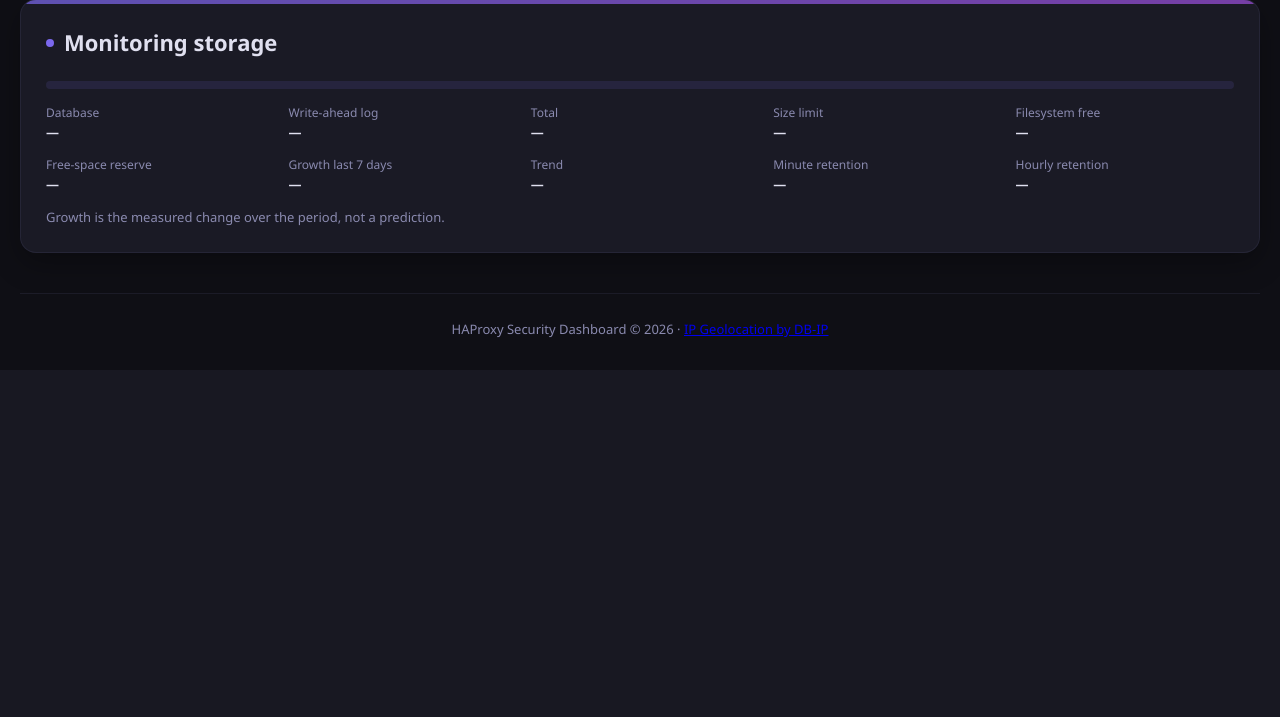
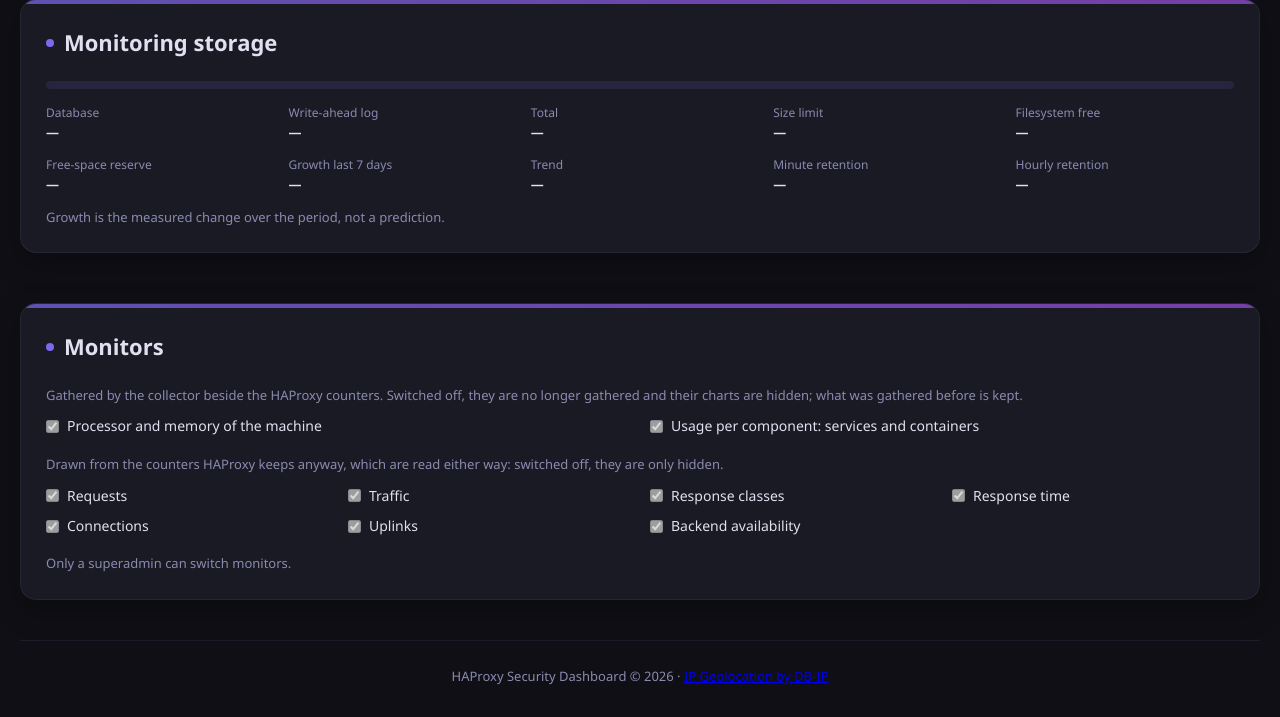
Before and after one commit to CLLlAgOB/easy-ha-proxy, a Python web app: template docker/app/haproxy_admin/templates/monitoring.html in a window 1280 px wide. Shown: the part 2197-2914 px from the top of the page. Before the commit the page ends 2567 px from the top, so only its background shows below. Run offline with Jinja, Linux system fonts and the light colour scheme; the template is opened without the code that fills it, so the values that code supplies are empty.

Commit message:
Monitoring: each monitor can be switched off, and what metricsd gathers stops
Not every gateway needs every monitor: on a virtual machine the machine's
own load may be of no interest, and the split per component -- a walk of
the cgroup tree and the containers on every poll -- is the costliest part
of what the collector does.

A new "Monitors" card on the monitoring page lists them in two groups:

- gathered by metricsd beside HAProxy's counters: the processor and memory
  of the machine, and their split per service and container. Switched off,
  they are no longer read at all; what was gathered before is kept. The
  split needs the machine, so it cannot be on without it.
- drawn from the counters HAProxy keeps anyway: requests, traffic, response
  classes, response time, connections, uplinks, backend availability. The
  one `show stat` every poll reads carries them all, so for these, off
  means hidden -- and no longer requested by the page.

The choice is kept in the collector's own state beside the uplink names,
survives a restart, and comes back with every summary, so every viewer's
page draws the same. Only a superadmin can change it (CSRF-protected,
audited); everyone else sees the switches greyed out. An unknown name or a
value that is not true or false is refused, so a typo cannot quietly switch
nothing. Switching the machine or the split back on starts their rates
afresh instead of measuring across the pause.

Tests: polls with each monitor off, the choice across a restart, a damaged
record, the daemon's API, the panel's checks and its forwarding, a switch
on the card for every monitor the daemon knows, and the card's text in
Russian. Each part of the collector, undone in a copy, fails them.

Co-Authored-By: Claude Opus 5.5 <noreply@anthropic.com>

```diff
--- a/docker/app/haproxy_admin/static/js/monitoring.js
+++ b/docker/app/haproxy_admin/static/js/monitoring.js
@@ -112,7 +112,102 @@
     lineChoices = {};
   }
 
+  /* ---------- monitors ---------- */
+
+  // Which monitors run, as the summary reports them (the Monitors card);
+  // all of them until it does. The machine's charts belong to "machine",
+  // its group lines and component list to "components".
+  let monitors = null;
+  let monitorsEditable = false;
+  const CHART_MONITORS = {
+    requests: "requests",
+    traffic: "traffic",
+    responses: "responses",
+    latency: "latency",
+    connections: "connections",
+    cpu: "machine",
+    memory: "machine"
+  };
+  const GROUP_LINES = ["helpers", "containers", "other"];
+
+  function monitorOn(name) {
+    return !monitors || monitors[name] !== false;
+  }
+
+  function chartOn(name) {
+    return monitorOn(CHART_MONITORS[name]);
+  }
+
+  // A line that only exists because components are gathered.
+  function componentLine(spec) {
+    return Boolean(spec.component) || GROUP_LINES.includes(spec.key);
+  }
+
+  function setOff(id, off) {
+    const element = byId(id);
+    if (element) element.classList.toggle("mon-off", off);
+  }
+
+  function applyMonitors(next) {
+    if (!next || typeof next !== "object") return;
+    monitors = next;
+    CHARTS.forEach((chart) => {
+      const card = document.querySelector(`.mon-chart[data-chart="${chart.name}"]`);
+      if (card) card.classList.toggle("mon-off", !chartOn(chart.name));
+    });
+    setOff("mon-card-cpu", !monitorOn("machine"));
+    setOff("mon-card-memory", !monitorOn("machine"));
+    setOff("mon-channels-card", !monitorOn("uplinks"));
+    setOff("mon-backends-card", !monitorOn("availability"));
+    document.querySelectorAll("#mon-monitors-card input[data-monitor]").forEach((input) => {
+      input.checked = monitorOn(input.dataset.monitor);
+      // The split per component is read while the machine is: without it
+      // there is nothing to split.
+      input.disabled = !monitorsEditable ||
+        (input.dataset.monitor === "components" && !monitorOn("machine"));
+    });
+  }
+
+  function bindMonitors() {
+    const card = byId("mon-monitors-card");
+    if (!card) return;
+    monitorsEditable = card.dataset.editable === "true";
+    card.querySelectorAll("input[data-monitor]").forEach((input) => {
+      input.disabled = !monitorsEditable;
+      input.checked = true;
+      input.addEventListener("change", async () => {
+        const name = input.dataset.monitor;
+        const wanted = input.checked;
+        setText("mon-monitors-result", "");
+        try {
+          const response = await fetch("/api/monitoring/monitors", {
+            method: "POST",
+            headers: {
+              "Content-Type": "application/json",
+              Accept: "application/json",
+              "X-CSRFToken": csrfToken()
+            },
+            credentials: "same-origin",
+            body: JSON.stringify({ monitors: { [name]: wanted } })
+          });
+          const payload = await response.json().catch(() => ({}));
+          if (!response.ok || !payload.monitors) {
+            throw new Error(payload.error || `HTTP ${response.status}`);
+          }
+          applyMonitors(payload.monitors);
+          setText("mon-monitors-result", uiText("Saved"));
+          // A chart switched back on has nothing drawn yet.
+          loadAll();
+        } catch (error) {
+          input.checked = !wanted;
+          setText("mon-monitors-result", `${uiText("Not saved")}: ${error.message}`);
+        }
+      });
+    });
+  }
+
   function lineVisible(chart, spec) {
+    if (componentLine(spec) && !monitorOn("components")) return false;
     return core.lineVisible(lineChoices, chart.name, spec);
   }
 
@@ -350,6 +445,7 @@
     const expanded = Boolean(legend.closest(".mon-chart-expanded"));
     let parts = null;
     core.seriesFor(chart, payload).forEach((spec) => {
+      if (componentLine(spec) && !monitorOn("components")) return;
       const raw = spec.values || (payload && payload.series && payload.series[spec.key]) || [];
       const reading = core.legendReading(spec, raw);
       const value = spec.rate ? reading.value / step : reading.value;
@@ -404,7 +500,7 @@
     });
     // The lines per component are fetched only when the list is open: the
     // folded list still has to be there to be opened.
-    if (chart.components && !parts) componentsList(legend, chart, expanded);
+    if (chart.components && !parts && monitorOn("components")) componentsList(legend, chart, expanded);
   }
 
   function componentsList(legend, chart, expanded) {
@@ -430,6 +526,7 @@
 
   // Whether a chart's lines per component should be in its answer.
   function wantsComponents(name) {
+    if (!monitorOn("components")) return false;
     return Boolean(componentsOpen[name]) || expandedChart === name;
   }
 
@@ -1344,6 +1441,7 @@
   // How one chart is fetched on this pass: whole, or -- on a refresh of a
   // window of minutes -- from its last slot on, to be joined to what it has.
   function chartPlan(chart, params, seconds, refreshing, now) {
+    if (!chartOn(chart.name)) return null;
     const query = Object.assign({ chart: chart.name }, params);
     const wanted = chart.components && wantsComponents(chart.name);
     if (chart.components) query.components = wanted ? "1" : "0";
@@ -1389,12 +1487,18 @@
     try {
       // Everything is asked for at once; it is drawn in the order below.
       const summaryRequest = getJson("/api/monitoring/summary", params);
-      const timelineRequest = getJson("/api/monitoring/states", params).catch(() => null);
+      const timelineRequest = monitorOn("availability")
+        ? getJson("/api/monitoring/states", params).catch(() => null)
+        : Promise.resolve(null);
       // Not scoped by site: a link carries every site pointed at it.
-      const channelsRequest = loadChannels().catch(() => null);
+      const channelsRequest = monitorOn("uplinks")
+        ? loadChannels().catch(() => null)
+        : Promise.resolve(null);
       const chartsRequest = chartsDue
         ? Promise.all(
-            plans.map((plan) => getJson("/api/monitoring/series", plan.query).catch(() => null))
+            plans.map((plan) =>
+              plan ? getJson("/api/monitoring/series", plan.query).catch(() => null) : null
+            )
           )
         : null;
       if (chartsRequest) chartsRequest.catch(() => null);
@@ -1406,10 +1510,12 @@
         // note says which period it belongs to.
         customWindow = null;
       }
+      applyMonitors(summary.monitors);
       renderSummary(summary);
       renderStorage(summary.storage);
 
-      renderTimeline(await timelineRequest);
+      const timeline = await timelineRequest;
+      if (monitorOn("availability")) renderTimeline(timeline);
       // After the timeline: both write the note beside the heading, and the
       // list on show has the last word.
       if (backendsView === "traffic") await loadBackendTraffic();
@@ -1418,11 +1524,13 @@
       const results = chartsRequest ? await chartsRequest : [];
       if (chartsRequest) {
         chartsView = view;
-        if (plans.every((plan) => plan.from === null)) chartsFetchedAt = now;
+        if (plans.every((plan) => !plan || plan.from === null)) chartsFetchedAt = now;
       }
       results.forEach((answer, index) => {
         const chart = CHARTS[index];
         const plan = plans[index];
+        // Switched off: not asked for, nothing to draw.
+        if (!plan) return;
         const last = lastCharts[chart.name];
         let payload = answer;
         if (plan.from !== null) {
@@ -1693,6 +1801,7 @@
     bindWindowControls();
     bindBackendsView();
     bindFullScreen();
+    bindMonitors();
 
     CHARTS.forEach((chart) => {
       const svg = byId(`mon-plot-${chart.name}`);
--- a/docker/app/haproxy_admin/templates/monitoring.html
+++ b/docker/app/haproxy_admin/templates/monitoring.html
@@ -430,6 +430,20 @@ body.mon-overlay-open { overflow: hidden; }
 .mon-bar i { display: block; height: 100%; background: var(--accent-primary); }
 .mon-bar.warn i { background: #c8a13a; }
 .mon-bar.crit i { background: #cc4b4b; }
+
+/* A monitor switched off: its card is not drawn at all. Separate from
+   [hidden], which the data decides (no uplinks, no machine readings yet). */
+.mon-off { display: none !important; }
+
+.mon-monitors {
+  display: grid;
+  grid-template-columns: repeat(auto-fit, minmax(240px, 1fr));
+  gap: 8px 20px;
+  margin: 10px 0 16px;
+  font-size: 14px;
+}
+
+.mon-monitors label { display: flex; align-items: center; gap: 8px; }
 </style>
 
 <div class="mon-notice error" id="mon-unavailable" hidden>
@@ -626,7 +640,7 @@ body.mon-overlay-open { overflow: hidden; }
   <div class="mon-sub" id="mon-channels-result" data-i18n-skip translate="no"></div>
 </div>
 
-<div class="card" style="margin-top:25px;">
+<div class="card" style="margin-top:25px;" id="mon-backends-card">
   <div class="card-header">
     <h2 id="mon-backends-title">Backend availability</h2>
     <span class="mon-sub" id="mon-timeline-note"></span>
@@ -683,6 +697,42 @@ body.mon-overlay-open { overflow: hidden; }
   </div>
 </div>
 
+<div class="card" style="margin-top:25px;" id="mon-monitors-card"
+     data-editable="{{ 'true' if can_switch_monitors else 'false' }}">
+  <div class="card-header">
+    <h2>Monitors</h2>
+    <span class="mon-sub" id="mon-monitors-result" data-i18n-skip translate="no"></span>
+  </div>
+
+  <p class="mon-sub">
+    Gathered by the collector beside the HAProxy counters. Switched off, they
+    are no longer gathered and their charts are hidden; what was gathered
+    before is kept.
+  </p>
+  <div class="mon-monitors">
+    <label><input type="checkbox" data-monitor="machine"> Processor and memory of the machine</label>
+    <label><input type="checkbox" data-monitor="components"> Usage per component: services and containers</label>
+  </div>
+
+  <p class="mon-sub">
+    Drawn from the counters HAProxy keeps anyway, which are read either way:
+    switched off, they are only hidden.
+  </p>
+  <div class="mon-monitors">
+    <label><input type="checkbox" data-monitor="requests"> Requests</label>
+    <label><input type="checkbox" data-monitor="traffic"> Traffic</label>
+    <label><input type="checkbox" data-monitor="responses"> Response classes</label>
+    <label><input type="checkbox" data-monitor="latency"> Response time</label>
+    <label><input type="checkbox" data-monitor="connections"> Connections</label>
+    <label><input type="checkbox" data-monitor="uplinks"> Uplinks</label>
+    <label><input type="checkbox" data-monitor="availability"> Backend availability</label>
+  </div>
+
+  {% if not can_switch_monitors %}
+  <div class="mon-sub">Only a superadmin can switch monitors.</div>
+  {% endif %}
+</div>
+
 <div class="mon-overlay" id="mon-overlay" hidden></div>
 
 <script src="{{ url_for('static', filename='js/monitoring_core.js') }}"></script>
```
Also changed, not shown: ansible/roles/haproxy-admin/files/easy-ha-proxy-metricsd.py (+94 -1 lines), docker/app/haproxy_admin/metricsd_client.py (+8 -0 lines), docker/app/haproxy_admin/routes_monitoring.py (+37 -3 lines), docker/app/haproxy_admin/services_monitoring.py (+22 -0 lines), docker/app/haproxy_admin/translations/ru/monitoring.json (+8 -1 lines), .tests/test_metricsd_monitors.py (added), .tests/test_monitoring_monitors_panel.py (added).
